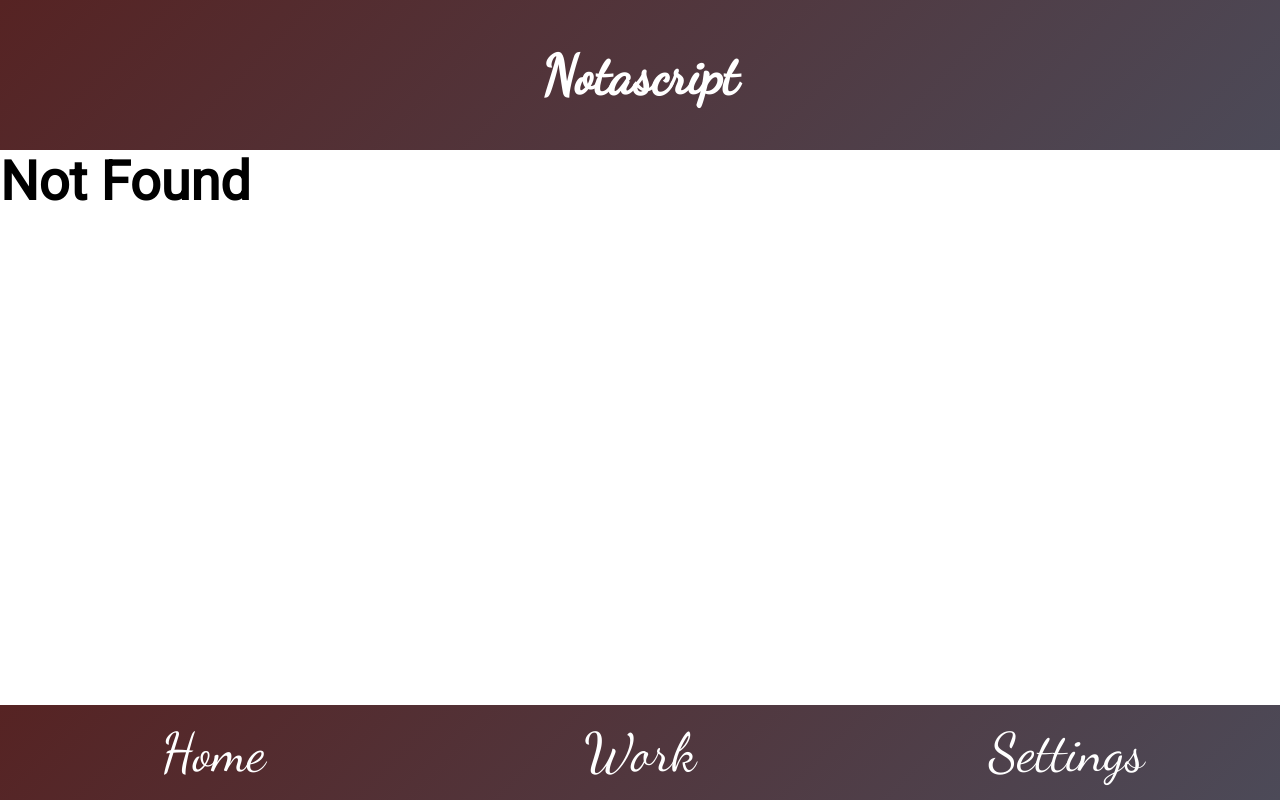
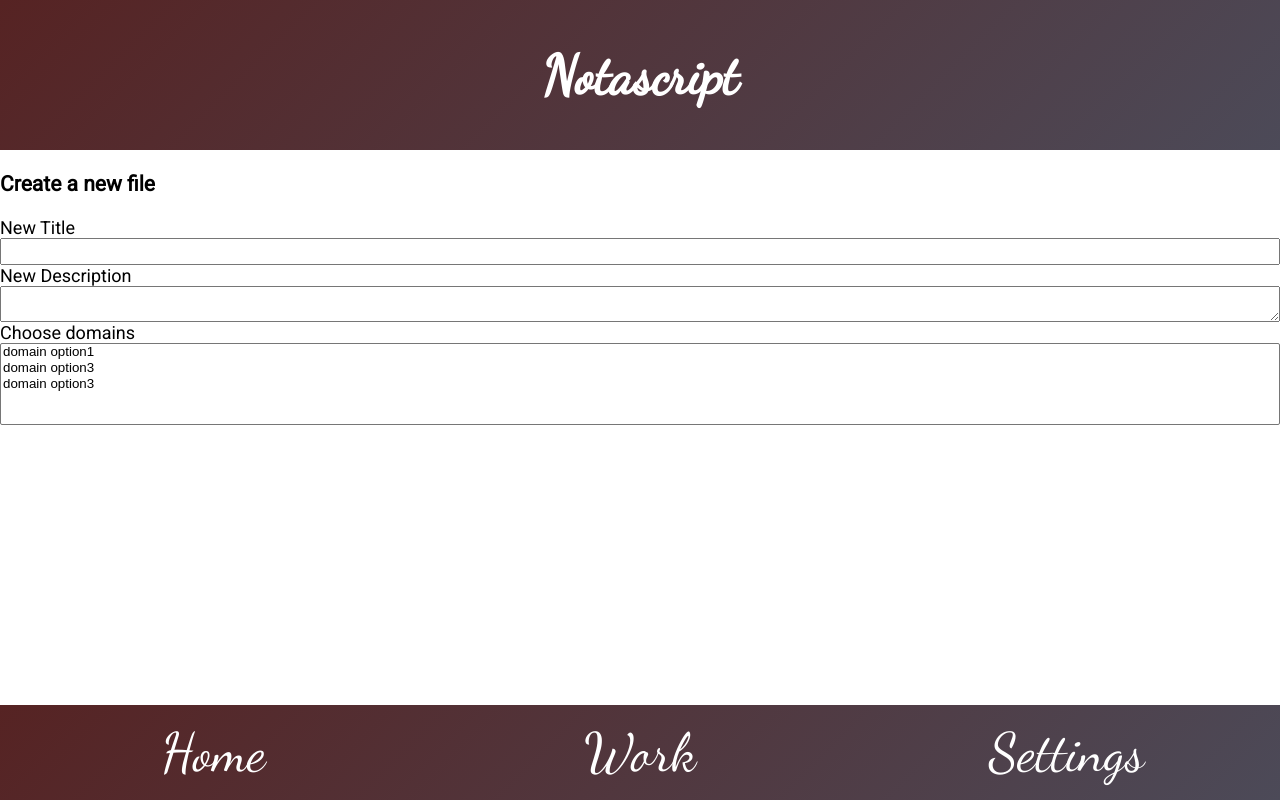
Before and after one commit to PLN-SHAH/notascript, a React (Create React App) app in the folder notascript/: page /create in a window 1280 px wide. Before the commit this address led to /not-found. Built offline with nearby package versions, Linux system fonts and the light colour scheme.

Commit message:
add form

```diff
--- a/notascript/src/App.js
+++ b/notascript/src/App.js
@@ -3,6 +3,7 @@ import Header from './Header.js';
 import Footer from './Footer.js';
 import Work from './Work.js';
 import Home from './Home.js';
+import CreateDocument from './CreateDocument';
 import Settings from './Settings.js';
 import { Route, Switch, Redirect } from 'react-router-dom';
 
@@ -40,6 +41,7 @@ export default class App extends Component {
 							)}
 						/>
 						<Route exact path='/home' component={Home} />
+						<Route exact path='/create' component={CreateDocument} />
 						<Route exact path='/settings' component={Settings} />
 						<Route path='/not-found' component={() => <h1>Not Found</h1>} />
 						<Redirect from='/' to='/not-found' />
--- /dev/null
+++ b/notascript/src/CreateDocument.js
@@ -0,0 +1,28 @@
+import React, { Component } from 'react';
+import styled from 'styled-components';
+
+const StyledForm = styled.form`
+	display: grid;
+`;
+
+export default class CreateDocument extends Component {
+	render() {
+		return (
+			<>
+				<h3>Create a new file</h3>
+				<StyledForm>
+					<label>New Title</label>
+					<input />
+					<label>New Description</label>
+					<textarea />
+					<label>Choose domains</label>
+					<select name='top5' size='5'>
+						<option>domain option1</option>
+						<option>domain option3</option>
+						<option>domain option3</option>
+					</select>
+				</StyledForm>
+			</>
+		);
+	}
+}
--- a/notascript/src/Document.js
+++ b/notascript/src/Document.js
@@ -32,8 +32,6 @@ const StyledDomainList = styled.ul`
 	}
 `;
 
-//#444547
-
 export default function Document({ document }) {
 	return (
 		<StyledDocument>
--- a/notascript/src/Domain.js
+++ b/notascript/src/Domain.js
@@ -1,6 +1,6 @@
 import React from 'react';
 
-export default function DocumentList({ domainList }) {
+export default function DomainList({ domainList }) {
 	return (
 		<>
 			{domainList.map(domain => (
--- a/notascript/src/Settings.js
+++ b/notascript/src/Settings.js
@@ -1,5 +1,7 @@
+import NavLink from './NavLink.js';
 import React, { Component } from 'react';
 import DocumentList from './DocumentList';
+import ReactSVG from 'react-svg';
 
 export default class Settings extends Component {
 	state = {
@@ -21,12 +23,19 @@ export default class Settings extends Component {
 			}
 		]
 	};
-
-	renderDocumentList(array) {
-		console.log(array);
-	}
-
 	render() {
-		return <DocumentList documentList={this.state.documents} />;
+		return (
+			<>
+				<section>
+					Add new file
+					<button>
+						<NavLink to='/create'>
+							<ReactSVG src='icon-add.svg' alt='create new file button' />
+						</NavLink>
+					</button>
+				</section>
+				<DocumentList documentList={this.state.documents} />
+			</>
+		);
 	}
 }
```
Also changed, not shown: notascript/public/icon-add.svg (added).
